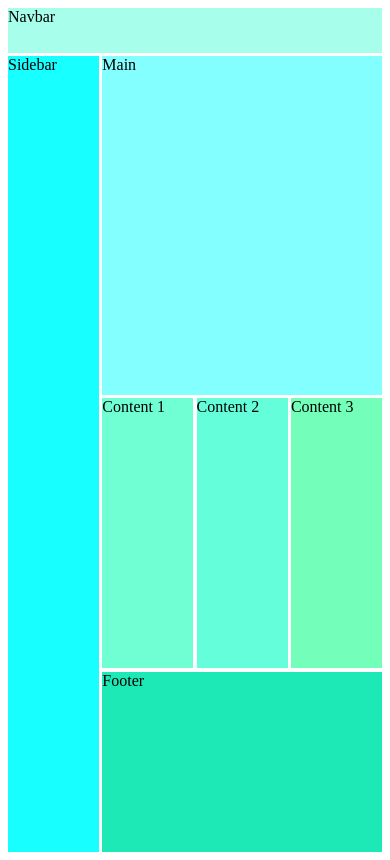
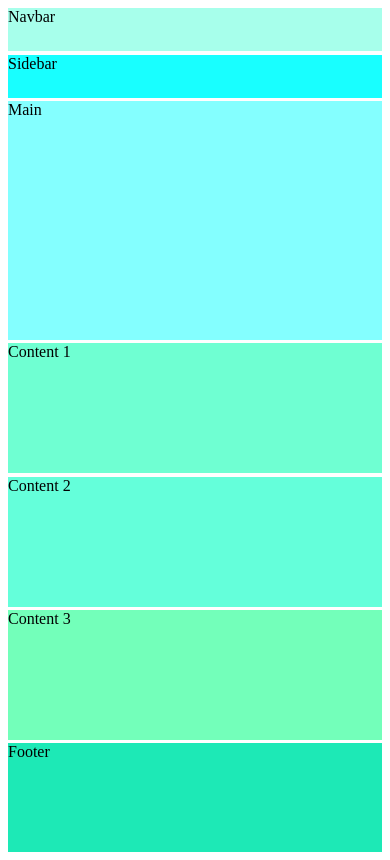
Before and after one commit to RazvanBugoi/grid-layout, a plain HTML site: page src/index.html in a window 390 px wide. Drawn offline with Linux system fonts and the light colour scheme.

Commit message:
added a different positioning on the page for width smaller than 550px

```diff
--- a/src/css/style.css
+++ b/src/css/style.css
@@ -41,3 +41,11 @@ footer {
     background: #1de9b6;
     grid-area: footer;
 }
+
+@media only screen and (max-width:550px) {
+    .container {
+        grid-template-columns: 1fr;
+        grid-template-rows: 0.4fr 0.4fr 2.2fr 1.2fr 1.2fr 1.2fr 1fr;
+        grid-template-areas: "nav" "sidebar" "main" "content1" "content2" "content3" "footer";
+    }
+}
```
